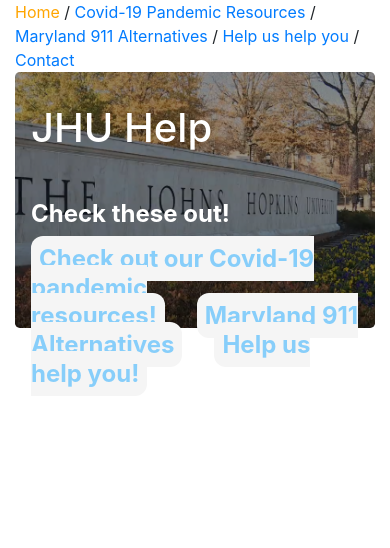
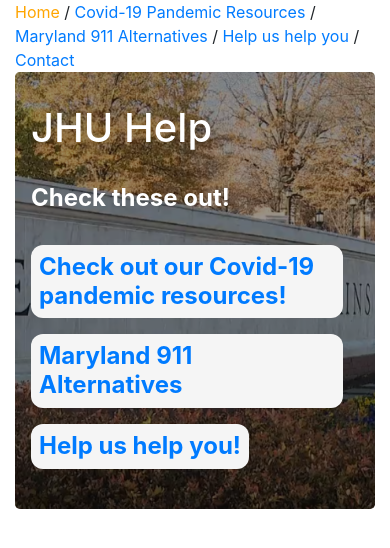
Before and after one commit to MattLiu-mygit/JHU-Help, a React (Create React App) app: page / in a window 390 px wide. Shown: the top 548 px of the page. Built offline with nearby package versions, Linux system fonts and the light colour scheme.

Commit message:
Some visual changes, works better on mobile now.

```diff
--- a/src/components/HomePage.js
+++ b/src/components/HomePage.js
@@ -6,14 +6,14 @@
         <div className='bg-image'></div>
         <div className='jumbotron'>
             <div className='bg-text'>
-                <h1 style={{ marginBottom: '3rem' }}>JHU Help</h1>
+                <h1 style={{ marginBottom: '2rem' }}>JHU Help</h1>
                 <h4><b>Check these out!</b></h4>
                 <p></p>
                 <h4>
                     <b>
-                        <Link className='frontPageLink' style={{ marginLeft: '0rem' }} to='/covid-19' >Check out our Covid-19 pandemic resources!</Link>
-                        <Link className='frontPageLink' to='/maryland-911-alternatives' >Maryland 911 Alternatives</Link>
-                        <Link className='frontPageLink' to='/help-us' >Help us help you!</Link>
+                        <div className='frontPageLink'><Link to='/covid-19' >Check out our Covid-19 pandemic resources!</Link></div>
+                        <div className='frontPageLink'><Link to='/maryland-911-alternatives' >Maryland 911 Alternatives</Link></div>
+                        <div className='frontPageLink'><Link to='/help-us' >Help us help you!</Link></div>
                     </b>
                 </h4>
             </div>
--- a/src/index.css
+++ b/src/index.css
@@ -32,8 +32,11 @@
       color: lightskyblue;
       border-radius: 12px;
       margin: 1rem;
-      margin-top: 1rem;
+      margin-left: 0rem;
+      margin-bottom: 0rem;
       padding: 0.5rem;
+      width: text;
+      display: inline-block;
   }
 
 
@@ -41,7 +44,7 @@
     background-color: rgb(0,0,0); /* Fallback color */
     background-color: rgba(0,0,0, 0.4); /* Black w/opacity/see-through */
     color: white;
-    height: 16rem;
+    min-height: 20rem;
     background-image: url(/machete.png);
     background-position: center;
     background-repeat: no-repeat;
```
